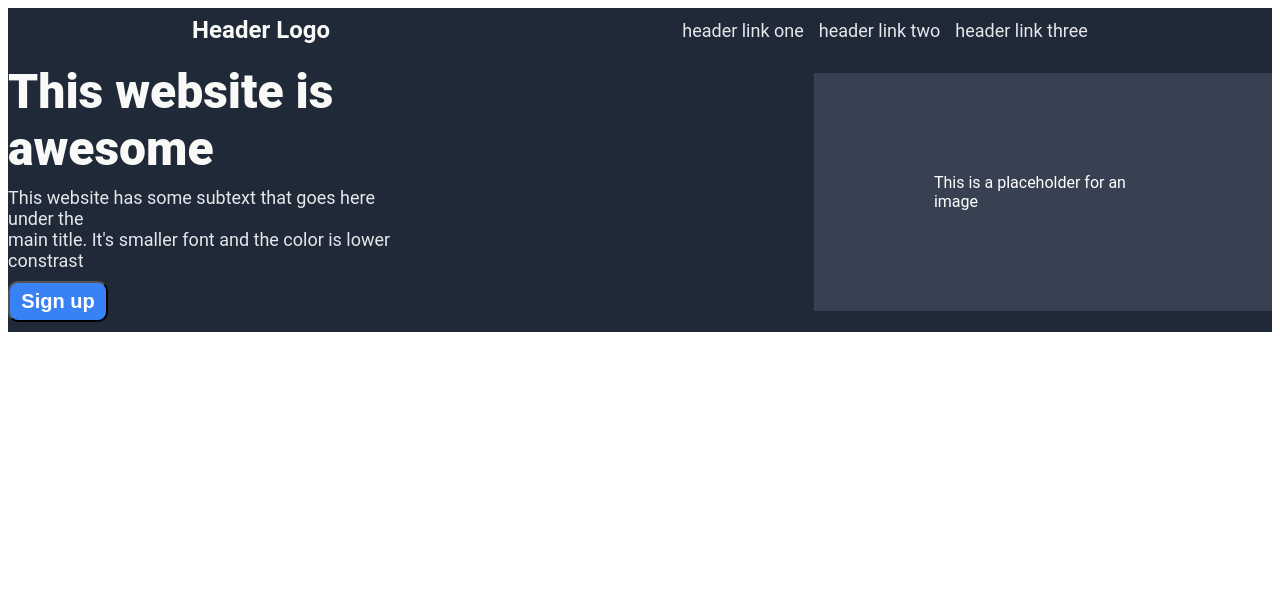
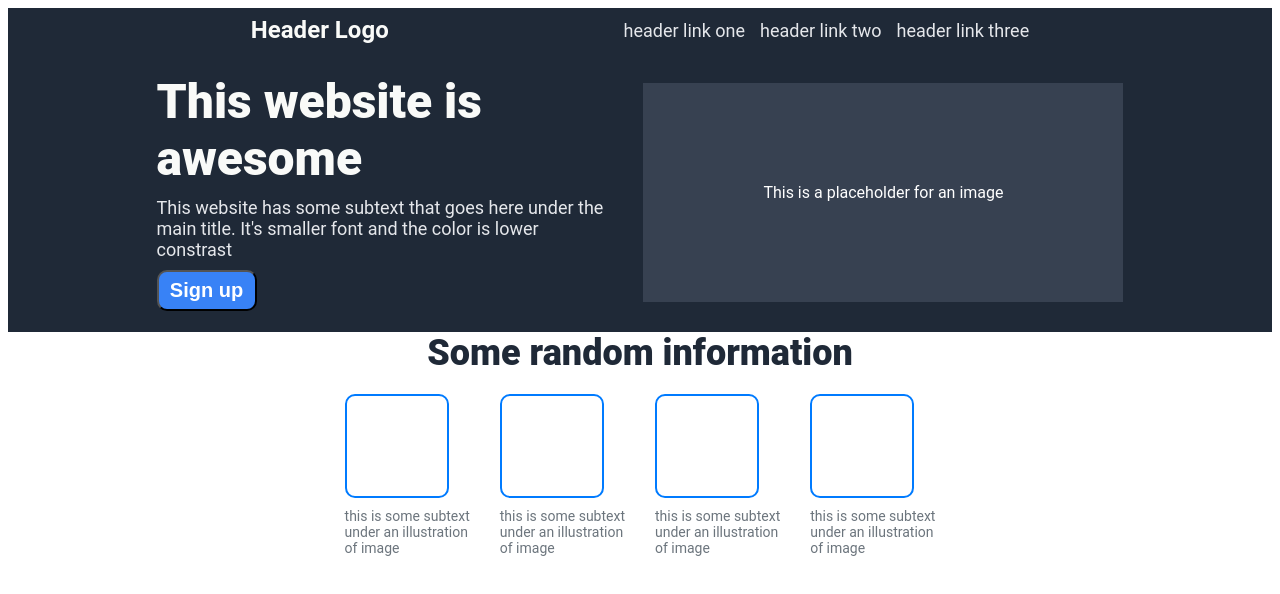
Before and after one commit to Bao-Trinh-Quoc/Odin-Landing-Page, a plain HTML site: page index.html in a window 1280 px wide. Drawn offline with Linux system fonts and the light colour scheme.

Commit message:
feat: Add Information section to the website

```diff
--- a/index.html
+++ b/index.html
@@ -39,8 +39,33 @@
             <div class="placeholder-image">
                 This is a placeholder for an image
             </div>
+        </div>
 
+        <!-- Information -->
+        <div class="information">
+            <div class="info-title">Some random information</div>
+        </div>
 
+        <div class="info-images">
+            <div class="image-container">
+                <div class="image"></div>
+                <div class="image-subtext">this is some subtext<br> under an illustration<br> of image</div>
+            </div>
+
+            <div class="image-container">
+                <div class="image"></div>
+                <div class="image-subtext">this is some subtext<br> under an illustration<br> of image</div>
+            </div>
+
+            <div class="image-container">
+                <div class="image"></div>
+                <div class="image-subtext">this is some subtext<br> under an illustration<br> of image</div>
+            </div>
+
+            <div class="image-container">
+                <div class="image"></div>
+                <div class="image-subtext">this is some subtext<br> under an illustration<br> of image</div>
+            </div>
         </div>
 
     </body>
--- a/styles.css
+++ b/styles.css
@@ -19,7 +19,7 @@ a {
     padding: 8px;
     display: flex;
     align-items: center;
-    justify-content: space-around;
+    justify-content: space-evenly;
     /* flex-wrap: wrap; */
 }
 
@@ -41,7 +41,7 @@ a {
     justify-content: center;
     align-items: center;
     height: 35vh;
-    gap: 400px;
+    gap: 40px;
 }
 
 .text-button {
@@ -79,3 +79,35 @@ a {
     padding: 100px 120px;
     align-self: center;
 }
+
+.information {
+    display: flex;
+    justify-content: center;
+}
+
+.info-title {
+    font-size: 36px;
+    color: #1F2937;
+    font-weight: 900;
+}
+
+.image {
+    width: 100px;
+    height: 100px;
+    border: 2px solid #007BFF; /* Blue border */
+    border-radius: 10px;
+    background-color: white;
+}
+
+.image-subtext {
+    margin-top: 10px;
+    color: #6c757d; /* Gray text */
+    font-size: 14px;
+}
+
+.info-images {
+    margin-top: 20px;
+    display: flex;
+    justify-content: center;
+    gap: 30px;
+}
```
Also changed, not shown: log.txt.
